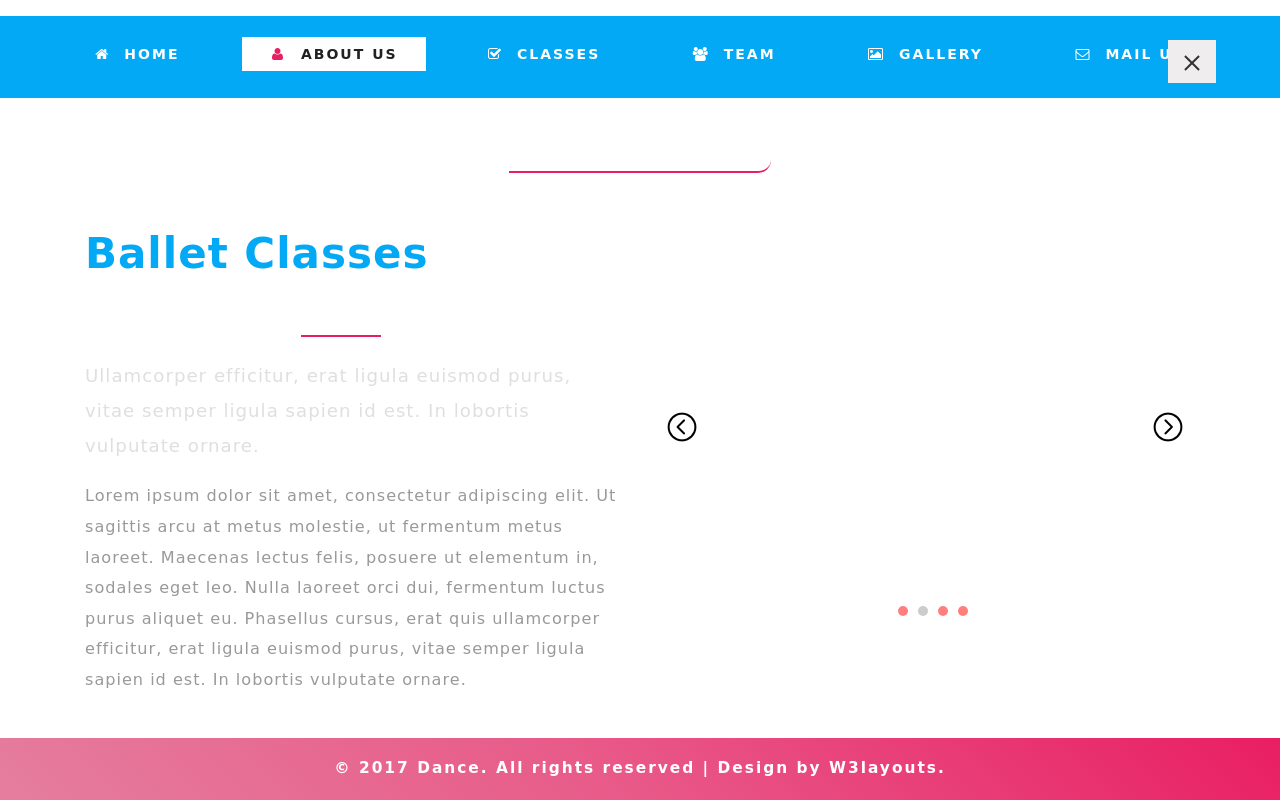
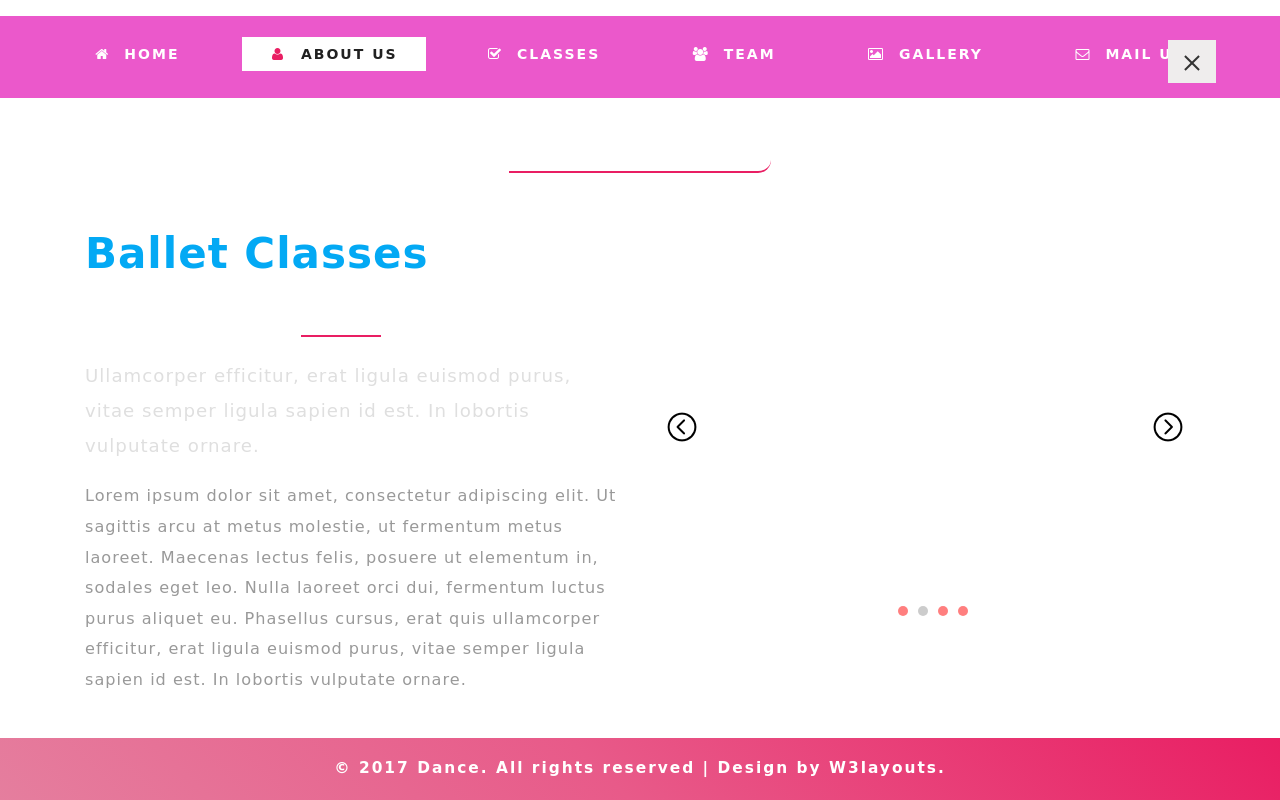
Before and after one commit to javierenzo/LasCoyitas, a plain HTML site: page docs/about.html in a window 1280 px wide. Both pictures are taken after a click on the element 1192 px from the left and 60 px from the top of the page. Drawn offline with Linux system fonts and the light colour scheme; a web font is replaced by a local one.

Commit message:
no message

```diff
--- a/docs/css/style.css
+++ b/docs/css/style.css
@@ -122,7 +122,7 @@ h1 a.w3l-logo {
 .w3l-logo span {
     display: block;
     font-size: .25em;
-    color: #0faef8;
+    color: #0ff849;
     text-transform: capitalize;
     font-weight: 100;
     letter-spacing: 15px;
@@ -237,7 +237,7 @@ p.w3l-img-right  {
 #m_nav_container {
     width: 100%;
     height: 82px;
-    background-color:#03A9F4;
+    background-color:#eb58cb;
     position: fixed;
     display: none;
     top: 2%;
```
